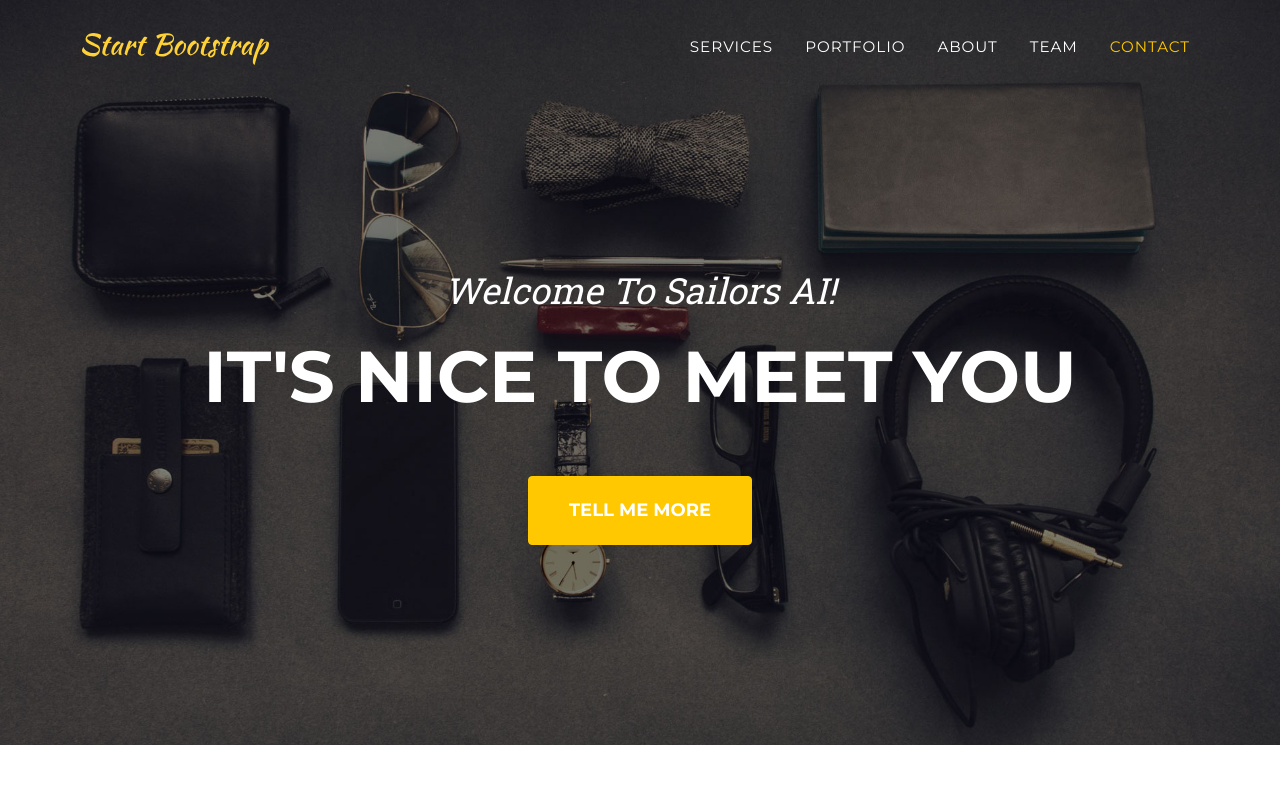
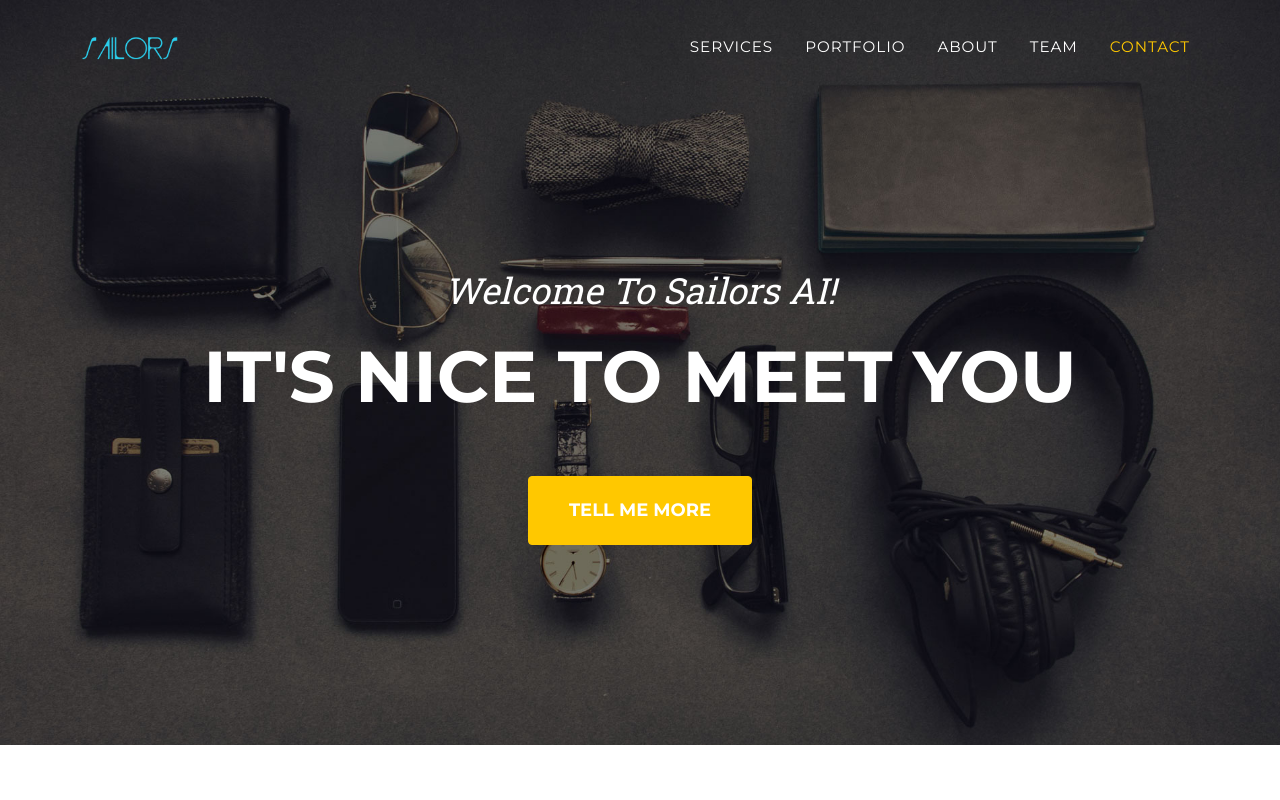
Before and after one commit to sailorsai/heylpedotcom, a plain HTML site: page index.html in a window 1280 px wide. Shown: the top 800 px of the page. Drawn offline with nearby package versions, Linux system fonts and the light colour scheme.

Commit message:
Logo change

```diff
--- a/index.html
+++ b/index.html
@@ -20,7 +20,7 @@
         <!-- Navigation-->
         <nav class="navbar navbar-expand-lg navbar-dark fixed-top" id="mainNav">
             <div class="container">
-                <a class="navbar-brand" href="#page-top"><img src="assets/img/navbar-logo.svg" alt="..." /></a>
+                <a class="navbar-brand" href="#page-top"><img src="assets/img/nobg_logo.png" alt="..." /></a>
                 <button class="navbar-toggler" type="button" data-bs-toggle="collapse" data-bs-target="#navbarResponsive" aria-controls="navbarResponsive" aria-expanded="false" aria-label="Toggle navigation">
                     Menu
                     <i class="fas fa-bars ms-1"></i>
```
Also changed, not shown: assets/img/navbar-logo.svg (deleted), assets/img/nobg_logo.png (added).
